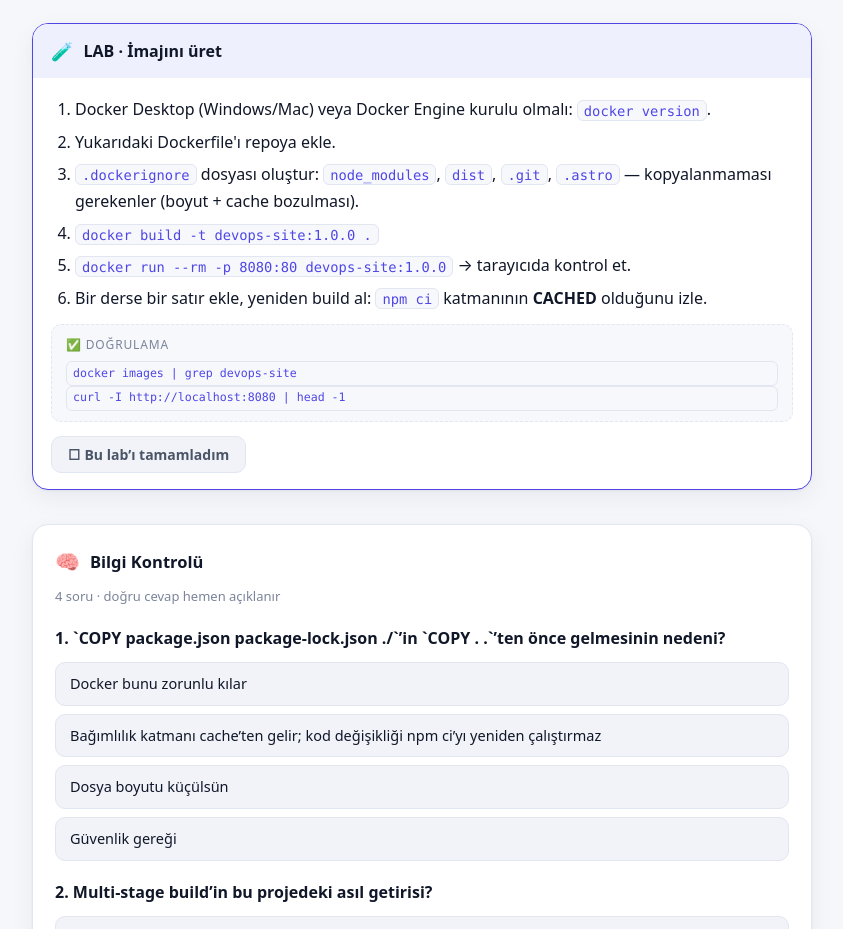
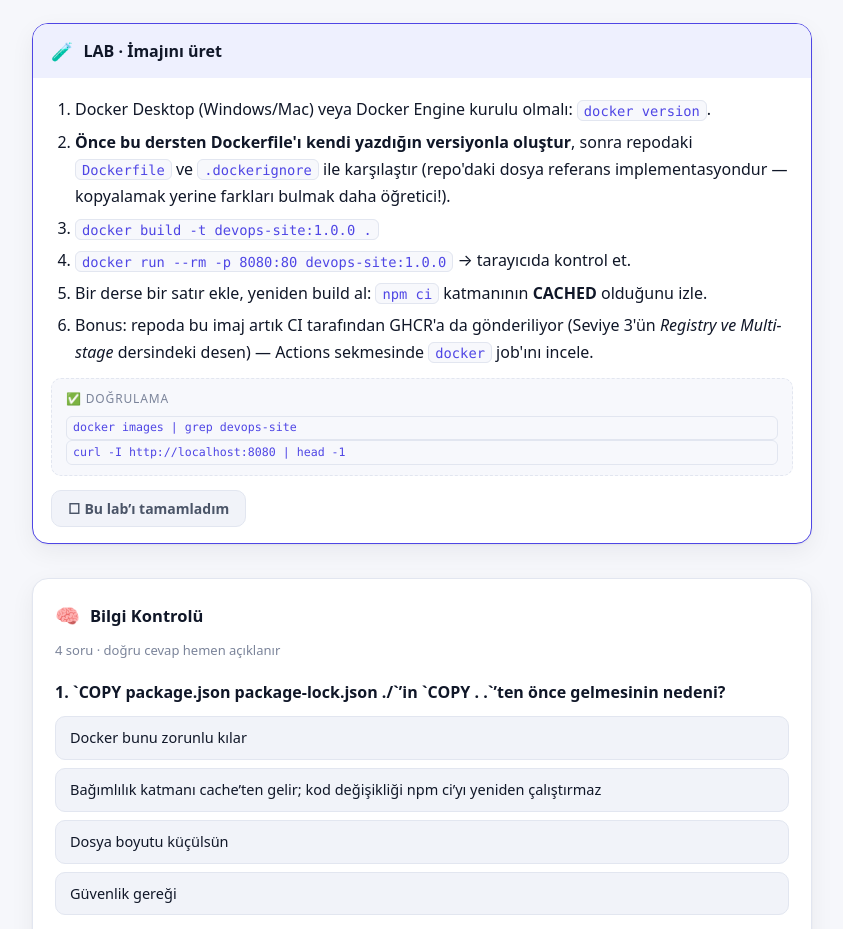
Before and after one commit to sysrootfile/devops-yolculugu, an Astro site: page /ders/seviye-3/docker/dockerfile-ve-imaj in a window 1280 px wide. Shown: the part 2609-3538 px from the top of the page, without its empty margins (300-1143 px from the left). Built offline with nearby package versions, Linux system fonts and the light colour scheme; Astro itself is replaced by a stand-in of ours.

Commit message:
feat(docker): multi-stage Dockerfile ve GHCR image pipeline'ı
- Dockerfile: node:22-alpine builder → nginx:1.27-alpine (Seviye 3 dersinin referans hali)
- .dockerignore: node_modules/dist/.git hariç tutulur
- ci.yml: docker job (needs: build, sha + latest tag ile GHCR'a push)
- Seviye 3 lab talimatı repodaki referansla karşılaştırmaya güncellendi

```diff
--- a/src/content/docs/seviye-3/docker/dockerfile-ve-imaj.mdx
+++ b/src/content/docs/seviye-3/docker/dockerfile-ve-imaj.mdx
@@ -131,11 +131,11 @@ curl -I http://localhost:8080          # HTTP 200 görmelisin
   verify={['docker images | grep devops-site', 'curl -I http://localhost:8080 | head -1']}
 >
   1. Docker Desktop (Windows/Mac) veya Docker Engine kurulu olmalı: `docker version`.
-  2. Yukarıdaki Dockerfile'ı repoya ekle.
-  3. `.dockerignore` dosyası oluştur: `node_modules`, `dist`, `.git`, `.astro` — kopyalanmaması gerekenler (boyut + cache bozulması).
-  4. `docker build -t devops-site:1.0.0 .`
-  5. `docker run --rm -p 8080:80 devops-site:1.0.0` → tarayıcıda kontrol et.
-  6. Bir derse bir satır ekle, yeniden build al: `npm ci` katmanının **CACHED** olduğunu izle.
+  2. **Önce bu dersten Dockerfile'ı kendi yazdığın versiyonla oluştur**, sonra repodaki `Dockerfile` ve `.dockerignore` ile karşılaştır (repo'daki dosya referans implementasyondur — kopyalamak yerine farkları bulmak daha öğretici!).
+  3. `docker build -t devops-site:1.0.0 .`
+  4. `docker run --rm -p 8080:80 devops-site:1.0.0` → tarayıcıda kontrol et.
+  5. Bir derse bir satır ekle, yeniden build al: `npm ci` katmanının **CACHED** olduğunu izle.
+  6. Bonus: repoda bu imaj artık CI tarafından GHCR'a da gönderiliyor (Seviye 3'ün *Registry ve Multi-stage* dersindeki desen) — Actions sekmesinde `docker` job'ını incele.
 </LabBox>
 
 <Quiz
```
Also changed, not shown: .github/workflows/ci.yml, 2 other files.
